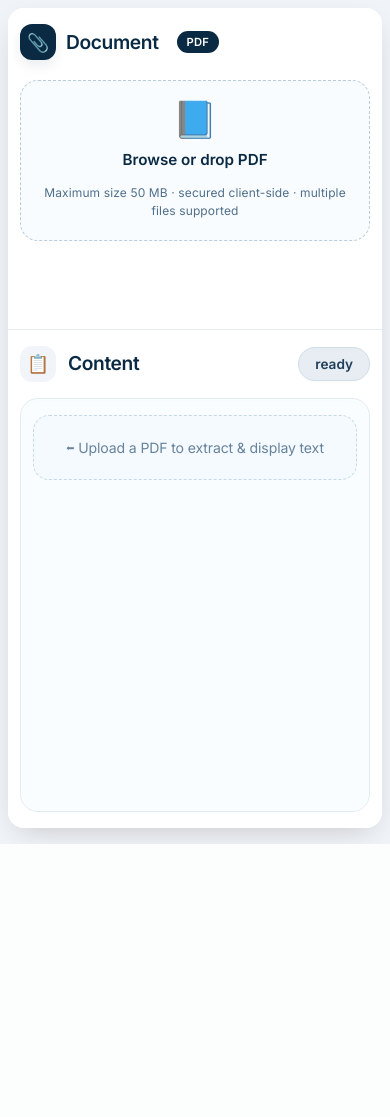
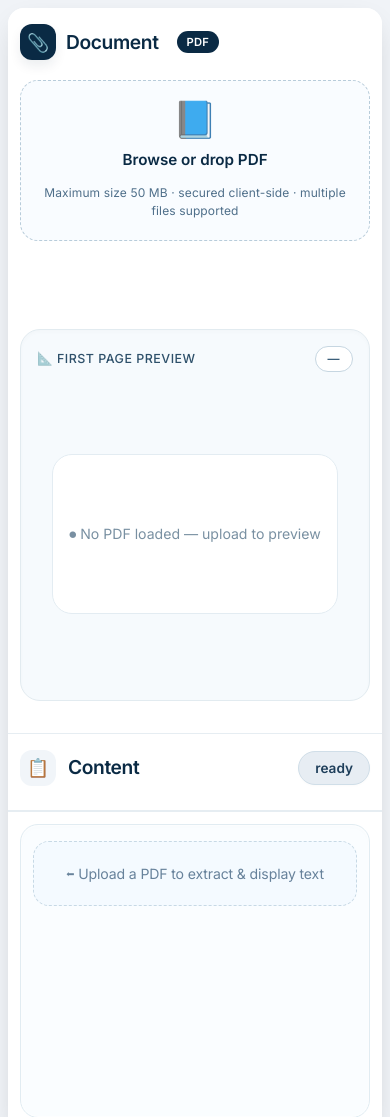
Before and after one commit to edwardmalaca16-glitch/qwer, a Flask app: page / in a window 390 px wide. Shown: the top 1117 px of the page. Before the commit the page ends 844 px from the top, so only its background shows below. Run offline with Flask 3, Linux system fonts and the light colour scheme; some libraries are stand-ins or nearby versions.

Commit message:
Made preview much larger with compact file list

```diff
--- a/app.py
+++ b/app.py
@@ -1,11 +1,9 @@
 from flask import Flask, render_template, request, jsonify
-from flask_cors import CORS  # Add this
 import PyPDF2
 import re
 import os
 
 app = Flask(__name__)
-CORS(app)  # Add this
 
 def clean_text(text):
     """
--- a/static/css/styles.css
+++ b/static/css/styles.css
@@ -256,7 +263,8 @@ body {
     padding: 20px;
     display: flex;
     flex-direction: column;
-    flex: 1;
+    flex: 1 1 auto;
+    min-height: 400px;
     overflow-y: auto;
     scrollbar-width: thin;
     scrollbar-color: #b0c7d6 #eaf0f5;
@@ -501,6 +509,83 @@ body {
     color: #1f4868;
 }
 
+/* ============================================ */
+/* PDF CONTENT TABS (RIGHT PANEL)              */
+/* ============================================ */
+.pdf-content-tabs {
+    display: flex;
+    gap: 6px;
+    margin-bottom: 16px;
+    padding-bottom: 12px;
+    border-bottom: 2px solid #e6edf2;
+    overflow-x: auto;
+    scrollbar-width: thin;
+    scrollbar-color: #b0c7d6 #f0f6fa;
+}
+
+.pdf-content-tabs.hidden {
+    display: none;
+}
+
+.pdf-content-tab {
+    display: flex;
+    align-items: center;
+    gap: 8px;
+    padding: 10px 16px;
+    background: #f5f8fb;
+    border: 1px solid #dce5ed;
+    border-bottom: none;
+    border-radius: 12px 12px 0 0;
+    cursor: pointer;
+    transition: all 0.2s ease;
+    font-size: 0.9rem;
+    color: #4a6278;
+    white-space: nowrap;
+    user-select: none;
+    position: relative;
+    margin-bottom: -2px;
+}
+
+.pdf-content-tab:hover {
+    background: #e8f0f7;
+    color: #0a2a44;
+}
+
+.pdf-content-tab.active {
+    background: white;
+    color: #0a2a44;
+    font-weight: 600;
+    border-color: #c5d4e0;
+    border-bottom: 2px solid white;
+    z-index: 1;
+}
+
+.pdf-content-tab-icon {
+    font-size: 16px;
+}
+
+.pdf-content-tab-name {
+    max-width: 150px;
+    overflow: hidden;
+    text-overflow: ellipsis;
+}
+
+.pdf-content-tabs::-webkit-scrollbar {
+    height: 6px;
+}
+
+.pdf-content-tabs::-webkit-scrollbar-track {
+    background: #eef4f8;
+    border-radius: 10px;
+}
+
+.pdf-content-tabs::-webkit-scrollbar-thumb {
+    background: #b8cfdd;
+    border-radius: 10px;
+}
+
+/* Original badges below */
+
 .file-metadata span {
     font-weight: 500;
 }
@@ -651,16 +736,61 @@ body {
         padding: 8px 14px 8px 12px;
         max-width: 100%;
         gap: 8px;
-        margin-bottom: 0;
+        margin-bottom: 12px;
     }
 
     .file-metadata span:first-of-type {
         font-size: 1.2rem !important;
     }
 
-    /* Preview container styling for mobile - HIDE IT */
+    /* Mobile file list - compact and scrollable */
+    .pdf-files-list {
+        max-height: 150px;
+        min-height: 60px;
+        gap: 6px;
+        margin-bottom: 16px;
+    }
+
+    .pdf-file-item {
+        padding: 6px 10px;
+        gap: 8px;
+        border-radius: 8px;
+    }
+
+    .pdf-file-item.active {
+        padding: 5px 9px;
+    }
+
+    .pdf-file-icon {
+        font-size: 16px;
+    }
+
+    .pdf-file-name {
+        font-size: 0.8rem;
+    }
+
+    .pdf-file-size {
+        font-size: 0.65rem;
+    }
+
+    .pdf-file-remove {
+        width: 18px;
+        height: 18px;
+        font-size: 14px;
+    }
+
+    /* Preview container for mobile */
     .preview-container {
-        display: none;
+        padding: 12px;
+        min-height: 250px;
+        margin-bottom: 16px;
+    }
+
+    /* Preview container styling for mobile - SHOW IT with compact layout */
+    .preview-container {
+        padding: 16px;
+        margin-top: 16px;
+        min-height: 300px;
     }
 
     .preview-header {
@@ -681,6 +811,33 @@ body {
 
     .right-header {
         margin-bottom: 16px;
+    }
+
+    /* Show content tabs on mobile with mobile-optimized styling */
+    .pdf-content-tabs {
+        display: flex !important;
+        gap: 4px;
+        padding-bottom: 8px;
+        margin-bottom: 12px;
+        margin-left: -16px;
+        margin-right: -16px;
+        padding-left: 16px;
+        padding-right: 16px;
+    }
+
+    .pdf-content-tab {
+        padding: 8px 12px;
+        font-size: 0.8rem;
+        border-radius: 10px 10px 0 0;
+        min-width: auto;
+    }
+
+    .pdf-content-tab-name {
+        max-width: 100px;
+    }
+
+    .pdf-content-tab-icon {
+        font-size: 14px;
     }
 
     .page-pill {
--- a/static/js/main.js
+++ b/static/js/main.js
@@ -18,6 +18,7 @@ const textDisplayArea = document.getElementById('textDisplayArea');
 const pageCountBadge = document.getElementById('pageCountBadge');
 const pageCountPreview = document.getElementById('pageCountPreview');
 const pdfFilesList = document.getElementById('pdfFilesList');
+const pdfContentTabs = document.getElementById('pdfContentTabs');
 
 // API endpoint
 const API_ENDPOINT = '/api/clean-pdf';
@@ -79,6 +80,8 @@ const resetToEmpty = () => {
     pageCountPreview.innerText = '—';
     pdfFilesList.classList.add('hidden');
     pdfFilesList.innerHTML = '';
+    pdfContentTabs.classList.add('hidden');
+    pdfContentTabs.innerHTML = '';
 };
 
 // ============================================
@@ -119,17 +122,51 @@ const createFileListItem = (pdfId, filename, filesize) => {
     return item;
 };
 
+// ============================================
+// CONTENT TABS MANAGEMENT (RIGHT PANEL)
+// ============================================
+
+// Create a content tab for a PDF
+const createContentTab = (pdfId, filename) => {
+    const tab = document.createElement('div');
+    tab.className = 'pdf-content-tab';
+    tab.dataset.pdfId = pdfId;
+
+    tab.innerHTML = `
+        <span class="pdf-content-tab-icon">📄</span>
+        <span class="pdf-content-tab-name" title="${escapeHTML(filename)}">${escapeHTML(truncateFilename(filename, 20))}</span>
+    `;
+
+    // Tab click - switch to this PDF content
+    tab.addEventListener('click', () => {
+        switchToFile(pdfId);
+    });
+
+    pdfContentTabs.appendChild(tab);
+    pdfContentTabs.classList.remove('hidden');
+
+    return tab;
+};
+
 // Switch to a different file
 const switchToFile = (pdfId) => {
     if (!activePDFs.has(pdfId)) return;
 
     console.log('Switching to file:', pdfId);
 
-    // Update active file styling
+    // Update active file styling in left panel
     document.querySelectorAll('.pdf-file-item').forEach(item => {
         item.classList.remove('active');
         if (item.dataset.pdfId === pdfId) {
             item.classList.add('active');
+        }
+    });
+
+    // Update active tab styling in right panel
+    document.querySelectorAll('.pdf-content-tab').forEach(tab => {
+        tab.classList.remove('active');
+        if (tab.dataset.pdfId === pdfId) {
+            tab.classList.add('active');
         }
     });
 
@@ -149,10 +186,16 @@ const removeFile = (pdfId) => {
     // Remove from map
     activePDFs.delete(pdfId);
 
-    // Remove list item element
+    // Remove list item element (left panel)
     const item = document.querySelector(`.pdf-file-item[data-pdf-id="${pdfId}"]`);
     if (item) {
         item.remove();
+    }
+
+    // Remove content tab (right panel)
+    const contentTab = document.querySelector(`.pdf-content-tab[data-pdf-id="${pdfId}"]`);
+    if (contentTab) {
+        contentTab.remove();
     }
 
     // If this was the active file, switch to another or reset
@@ -167,9 +210,10 @@ const removeFile = (pdfId) => {
         }
     }
 
-    // Hide files list if no PDFs
+    // Hide lists/tabs if no PDFs
     if (activePDFs.size === 0) {
         pdfFilesList.classList.add('hidden');
+        pdfContentTabs.classList.add('hidden');
     }
 };
 
@@ -350,8 +394,11 @@ const processPdf = async (file) => {
     // Add to activePDFs
     activePDFs.set(pdfId, pdfData);
 
-    // Create file list item
+    // Create file list item (left panel)
     const item = createFileListItem(pdfId, file.name, file.size);
+
+    // Create content tab (right panel)
+    const contentTab = createContentTab(pdfId, file.name);
 
     // Switch to this file
     switchToFile(pdfId);
@@ -523,7 +570,8 @@ window.addEventListener('load', () => {
         fileMetaSection: !!fileMetaSection,
         pdfPreviewArea: !!pdfPreviewArea,
         textDisplayArea: !!textDisplayArea,
-        pdfFilesList: !!pdfFilesList
+        pdfFilesList: !!pdfFilesList,
+        pdfContentTabs: !!pdfContentTabs
     });
 
     resetToEmpty();
--- a/templates/index.html
+++ b/templates/index.html
@@ -60,6 +60,9 @@
             </div>
         </div>
 
+        <!-- Dynamic PDF Content Tabs -->
+        <div id="pdfContentTabs" class="pdf-content-tabs hidden"></div>
+
         <!-- Extracted text container -->
         <div id="textDisplayArea" class="text-content-panel">
             <div class="placeholder-text">
```
Also changed, not shown: other parts of static/css/styles.css (+39 -17 lines).
